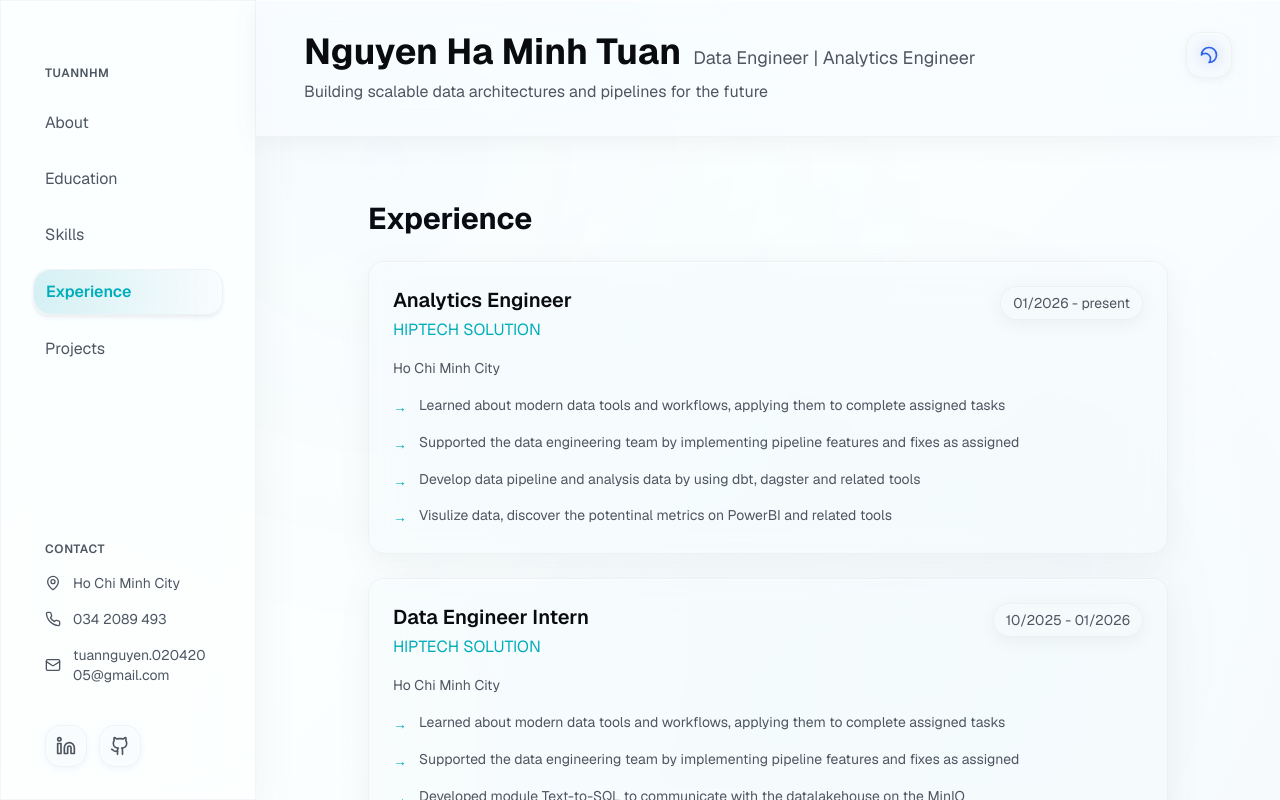
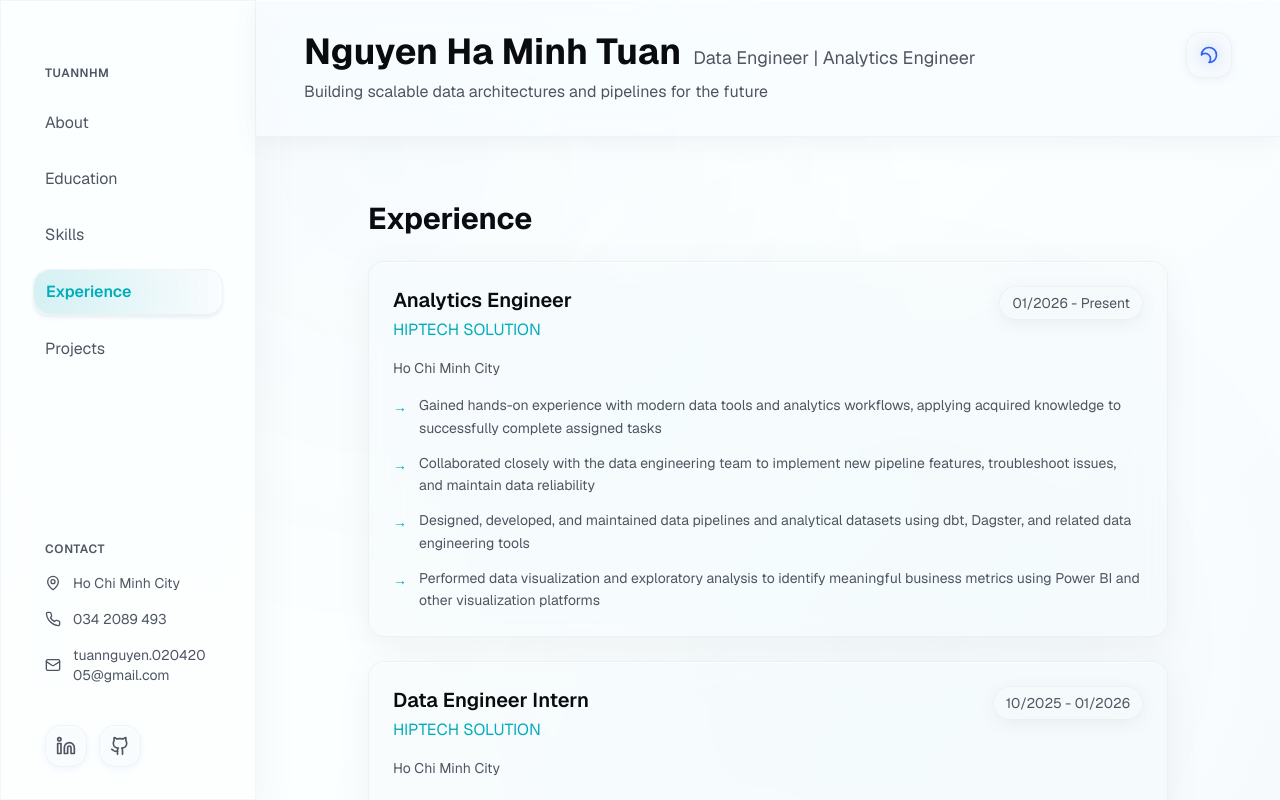
Before and after one commit to MinhTuan2405/MinhTuan2405, a Next.js app: page / in a window 1280 px wide. Both pictures are taken after a click on the button "Experience". Shown: the top 800 px of the page. Built offline with nearby package versions, Linux system fonts and the light colour scheme.

Commit message:
Update CVExperience component with new highlights and formatting

```diff
--- a/components/cv-experience.tsx
+++ b/components/cv-experience.tsx
@@ -4,16 +4,16 @@ import { motion } from "framer-motion"
 
 export default function CVExperience() {
   const experiences = [
-      {
+    {
       position: "Analytics Engineer",
       company: "HIPTECH SOLUTION",
       location: "Ho Chi Minh City",
-      period: "01/2026 - present",
+      period: "01/2026 - Present",
       highlights: [
-        "Learned about modern data tools and workflows, applying them to complete assigned tasks",
-        "Supported the data engineering team by implementing pipeline features and fixes as assigned",
-        "Develop data pipeline and analysis data by using dbt, dagster and related tools",
-        "Visulize data, discover the potentinal metrics on PowerBI and related tools"
+        "Gained hands-on experience with modern data tools and analytics workflows, applying acquired knowledge to successfully complete assigned tasks",
+        "Collaborated closely with the data engineering team to implement new pipeline features, troubleshoot issues, and maintain data reliability",
+        "Designed, developed, and maintained data pipelines and analytical datasets using dbt, Dagster, and related data engineering tools",
+        "Performed data visualization and exploratory analysis to identify meaningful business metrics using Power BI and other visualization platforms",
       ],
     },
     {
@@ -22,22 +22,22 @@ export default function CVExperience() {
       location: "Ho Chi Minh City",
       period: "10/2025 - 01/2026",
       highlights: [
-        "Learned about modern data tools and workflows, applying them to complete assigned tasks",
-        "Supported the data engineering team by implementing pipeline features and fixes as assigned",
-        "Developed module Text-to-SQL to communicate with the datalakehouse on the MinIO",
+        "Built a solid foundation in modern data engineering tools and workflows through hands-on project work and team collaboration",
+        "Assisted the data engineering team in developing and enhancing data pipelines by implementing assigned features and bug fixes",
+        "Developed a Text-to-SQL module to enable efficient interaction with the data lakehouse stored on MinIO, improving data accessibility for analysis",
       ],
     },
     {
       position: "Software Engineer Intern",
-      company: "MOSO team",
+      company: "MOSO Team",
       location: "Remote",
       period: "08/2024 - 01/2025",
       highlights: [
-        "Learned about teamwork workflows and software development processes",
-        "Studied and practiced backend technologies such as Node.js, JavaScript, and networking, CI/CD",
+        "Learned and applied collaborative teamwork practices, including version control, task management, and software development workflows",
+        "Studied and practiced backend development technologies such as Node.js and JavaScript, along with fundamental concepts in networking and CI/CD pipelines",
       ],
     },
-  ]
+  ];
 
   const containerVariants = {
     hidden: { opacity: 0 },
```
